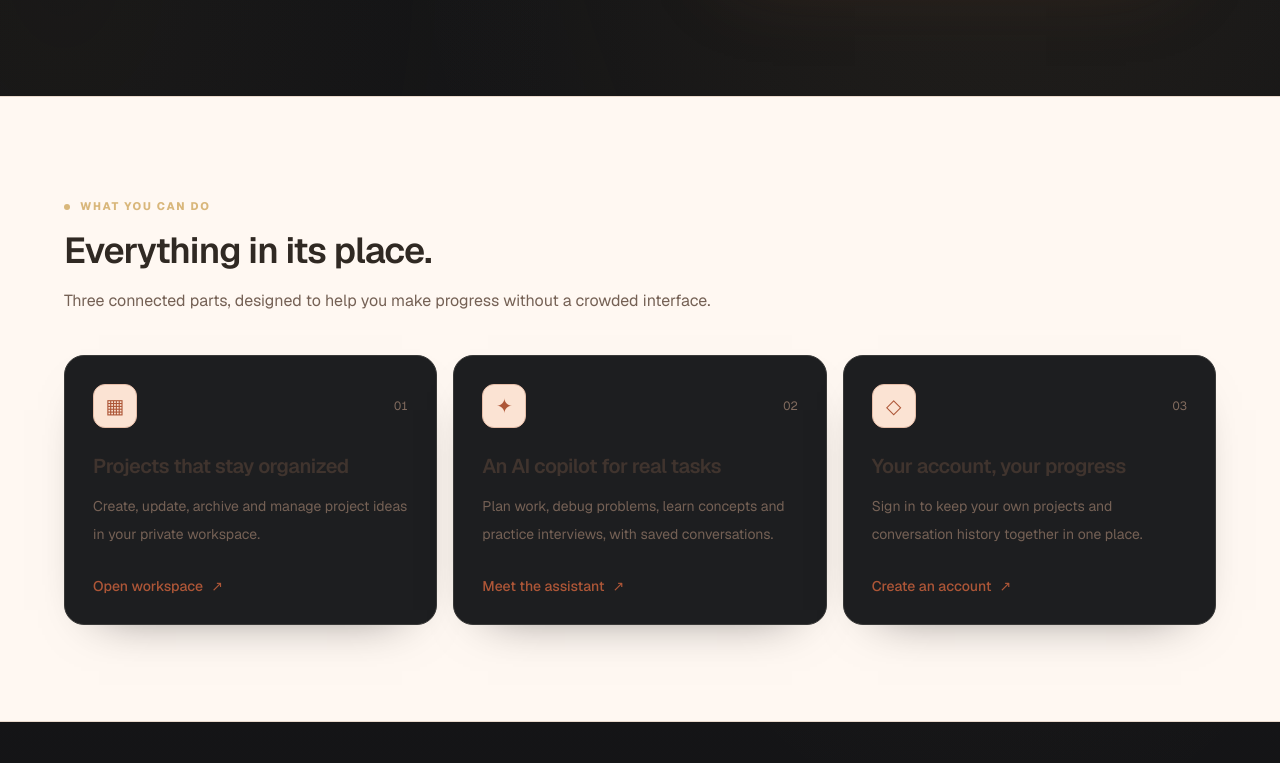
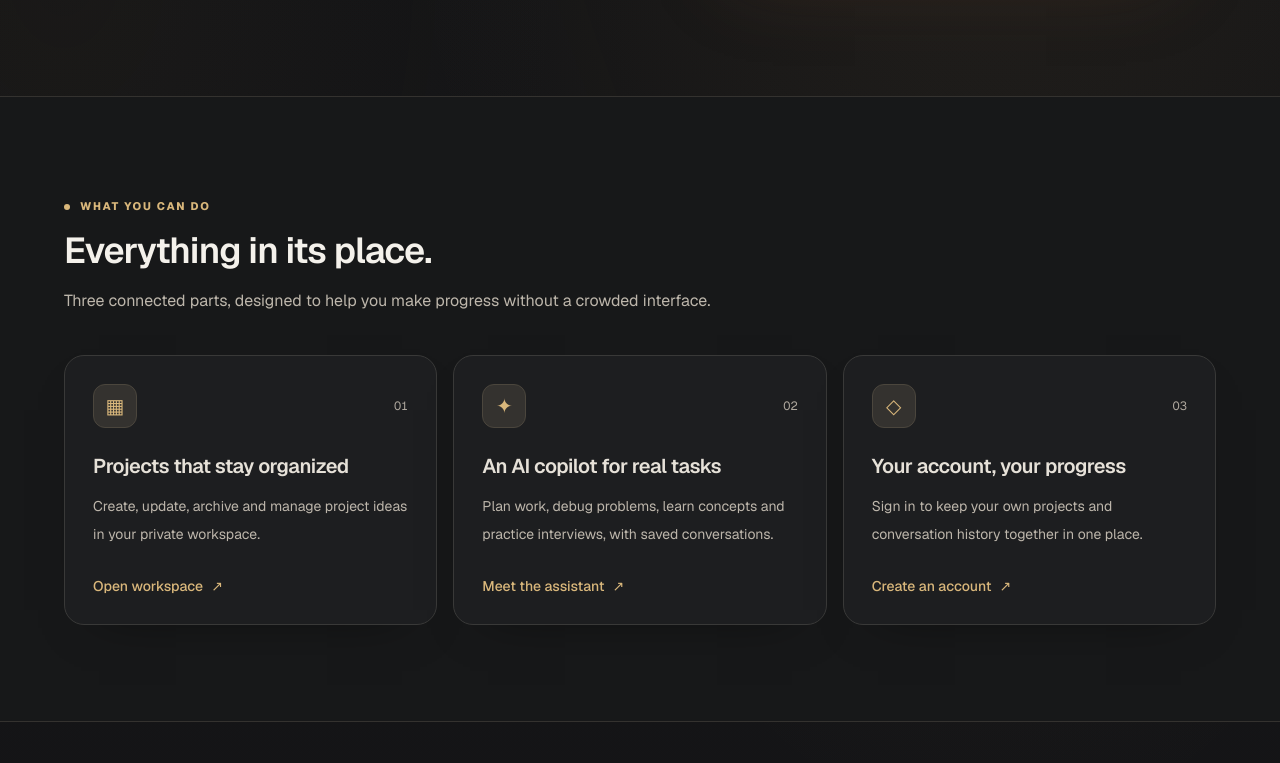
Before and after one commit to Dleteo/Nexus-AI, a Next.js app: page / in a window 1280 px wide. Shown: the part 837-1600 px from the top of the page. Built offline with nearby package versions, Linux system fonts and the light colour scheme; no server answers.

Commit message:
Apply Obsidian Gold to public layout and landing sections

```diff
--- a/components/sections/Features.tsx
+++ b/components/sections/Features.tsx
@@ -8,19 +8,19 @@ const items = [
 
 export default function Features() {
   return (
-    <section id="features" className="scroll-mt-24 border-y border-[#E9D9CC] bg-[#FFF8F2] px-5 py-20 text-[#302923] sm:px-8 sm:py-24">
+    <section id="features" className="scroll-mt-24 border-y border-[#34322F] bg-[#171819] px-5 py-20 text-[#F4F1EB] sm:px-8 sm:py-24">
       <div className="mx-auto max-w-6xl">
         <div className="max-w-2xl">
           <p className="nexus-kicker mb-4">What you can do</p>
           <h2 className="text-3xl font-semibold tracking-tight sm:text-4xl">Everything in its place.</h2>
-          <p className="mt-4 text-base leading-7 text-[#756155]">Three connected parts, designed to help you make progress without a crowded interface.</p>
+          <p className="mt-4 text-base leading-7 text-[#BDB6AB]">Three connected parts, designed to help you make progress without a crowded interface.</p>
         </div>
         <div className="mt-10 grid gap-4 md:grid-cols-3">
           {items.map((item) => <article key={item.number} className="nexus-panel flex h-full flex-col p-6 sm:p-7">
-            <div className="flex items-center justify-between"><span className="grid size-11 place-items-center rounded-xl border border-[#E6BDA7] bg-[#FBE3D3] text-xl text-[#AD5637]">{item.icon}</span><span className="text-xs tabular-nums text-[#816B5E]">{item.number}</span></div>
-            <h3 className="mt-6 text-xl font-semibold tracking-tight text-[#40342E]">{item.title}</h3>
-            <p className="mt-3 flex-1 text-sm leading-7 text-[#756155]">{item.description}</p>
-            <Link href={item.href} className="mt-7 inline-flex items-center gap-2 text-sm font-medium text-[#AD5637] transition hover:text-[#302923]">{item.action} <span aria-hidden="true">↗</span></Link>
+            <div className="flex items-center justify-between"><span className="grid size-11 place-items-center rounded-xl border border-[#4B463D] bg-[#34322F] text-xl text-[#D9B77B]">{item.icon}</span><span className="text-xs tabular-nums text-[#AFA89E]">{item.number}</span></div>
+            <h3 className="mt-6 text-xl font-semibold tracking-tight text-[#E6E1D8]">{item.title}</h3>
+            <p className="mt-3 flex-1 text-sm leading-7 text-[#BDB6AB]">{item.description}</p>
+            <Link href={item.href} className="mt-7 inline-flex items-center gap-2 text-sm font-medium text-[#D9B77B] transition hover:text-[#F4F1EB]">{item.action} <span aria-hidden="true">↗</span></Link>
           </article>)}
         </div>
       </div>
```
